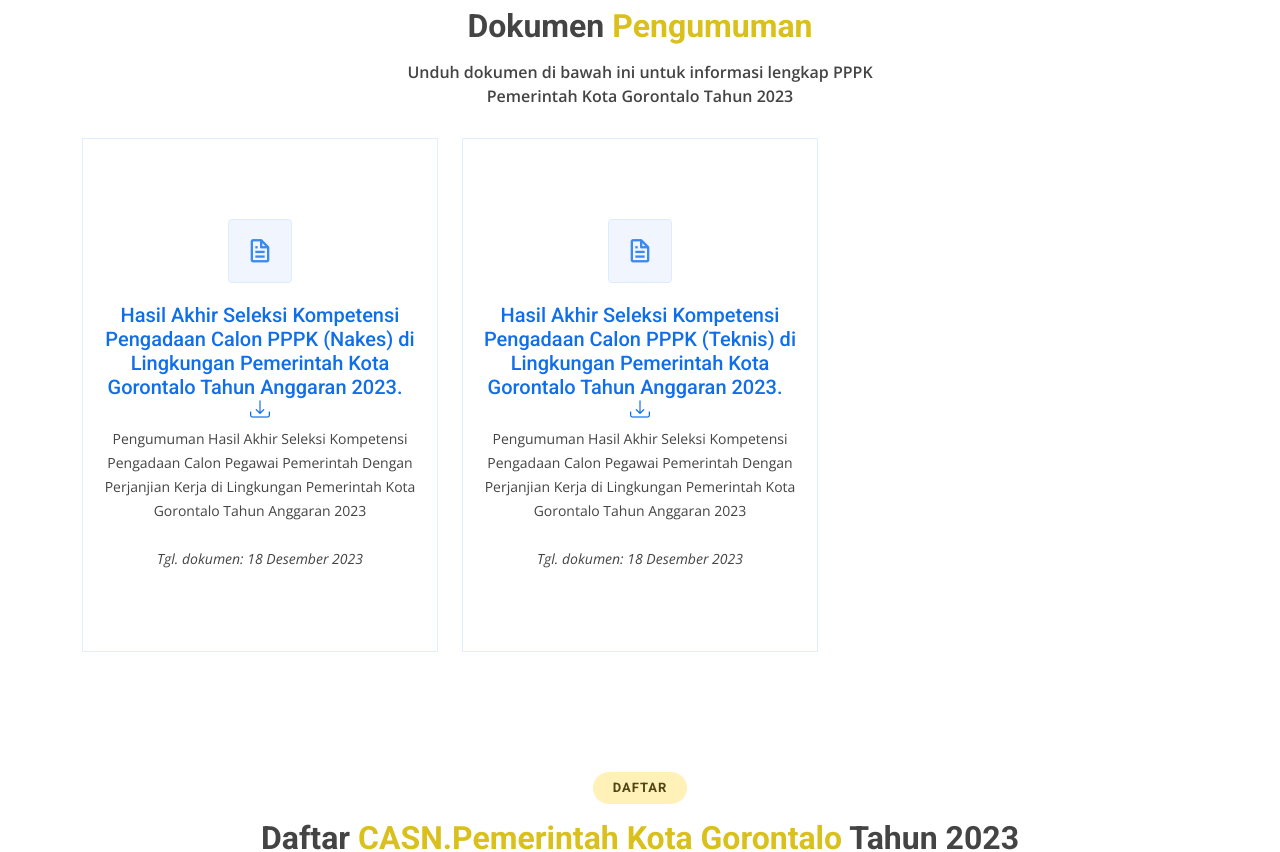
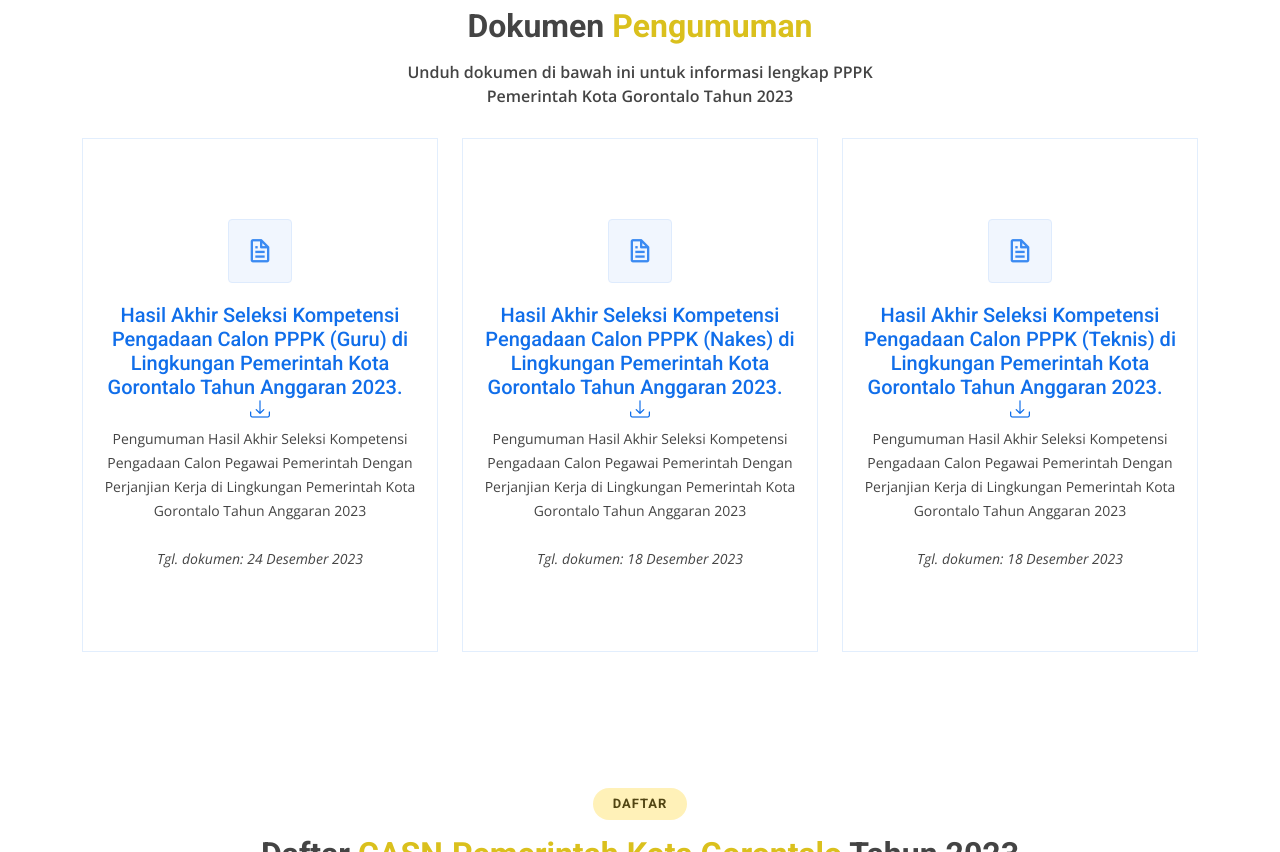
Before and after one commit to bahriyanto31/panselcasn_gtlokota, a plain HTML site: page index.html in a window 1280 px wide. Shown: the part 740-1592 px from the top of the page. Drawn offline with nearby package versions, Linux system fonts and the light colour scheme.

Commit message:
info p3k guru 2023

```diff
--- a/index.html
+++ b/index.html
@@ -253,7 +253,38 @@
 
           <div class="row">
             <div
-              class="col-lg-4 col-md-6 d-flex align-items-stretch aos-init aos-animate"
+              class="col-lg-4 col-md-6 d-flex align-items-stretch aos-init aos-animate mb-3"
+              data-aos="zoom-in"
+              data-aos-delay="100"
+            >
+              <div class="icon-box">
+                <a
+                  href="./file/pengumuman-hasil-seleksi-pppk-guru-2023.pdf"
+                  target="_blank"
+                  rel="noopener noreferrer"
+                >
+                  <div class="icon">
+                    <i class="bx bx-file"></i>
+                  </div>
+                  <h5>
+                    Hasil Akhir Seleksi Kompetensi Pengadaan Calon PPPK (Guru)
+                    di Lingkungan Pemerintah Kota Gorontalo Tahun Anggaran
+                    2023.&nbsp;&nbsp;<i class="bi bi-download"></i>
+                  </h5>
+                </a>
+                <p>
+                  Pengumuman Hasil Akhir Seleksi Kompetensi Pengadaan Calon
+                  Pegawai Pemerintah Dengan Perjanjian Kerja di Lingkungan
+                  Pemerintah Kota Gorontalo Tahun Anggaran 2023
+                </p>
+                <br />
+                <p><em>Tgl. dokumen: 24 Desember 2023</em></p>
+              </div>
+            </div>
+
+
+            <div
+              class="col-lg-4 col-md-6 d-flex align-items-stretch aos-init aos-animate mb-3"
               data-aos="zoom-in"
               data-aos-delay="100"
             >
@@ -283,7 +314,7 @@
             </div>
 
             <div
-              class="col-lg-4 col-md-6 d-flex align-items-stretch aos-init aos-animate"
+              class="col-lg-4 col-md-6 d-flex align-items-stretch aos-init aos-animate mb-3"
               data-aos="zoom-in"
               data-aos-delay="100"
             >
```
Also changed, not shown: 1 other file.
